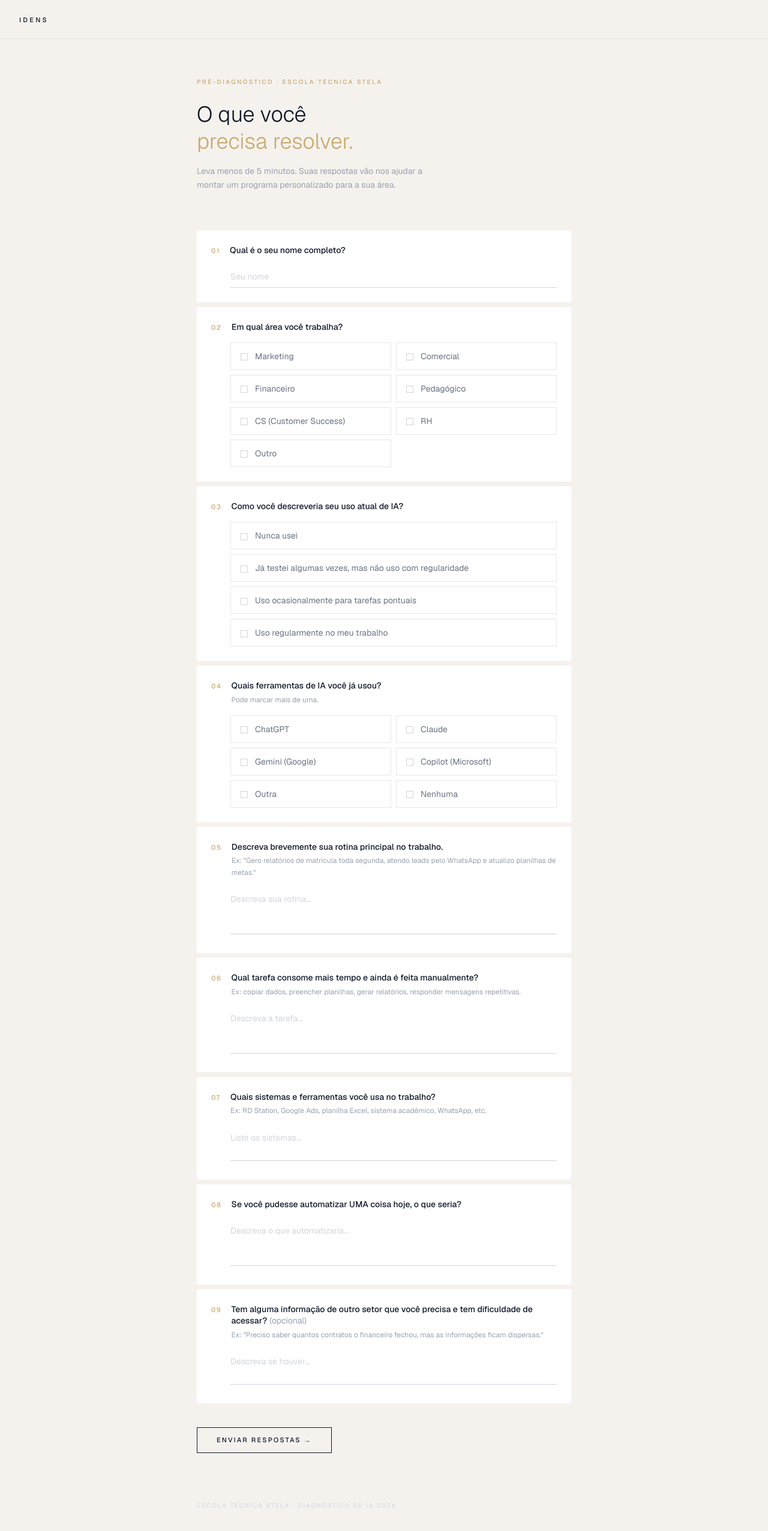
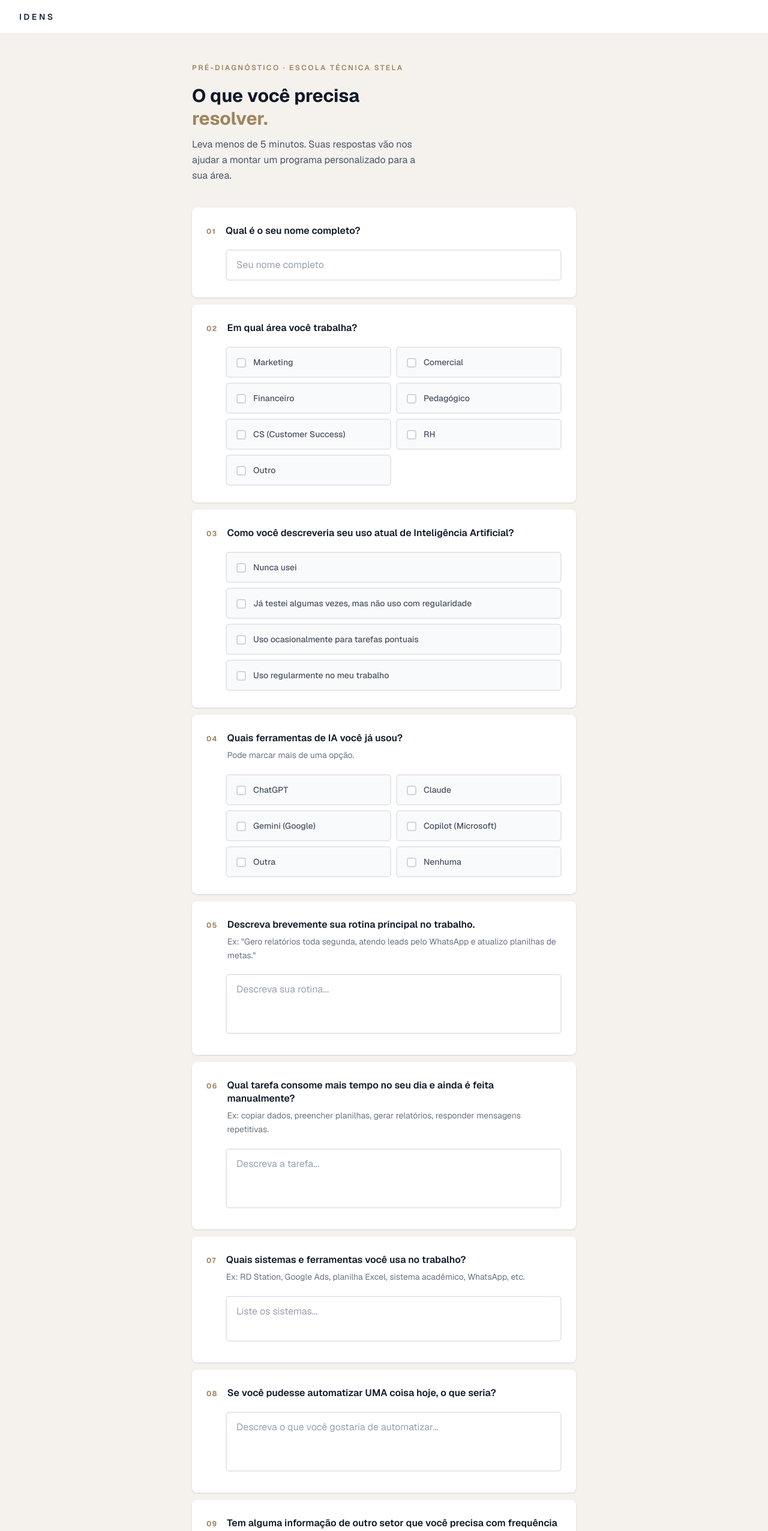
Before and after one commit to flaviamonteiros/form-esc-tec, a Next.js app: page / in a window 1280 px wide. Shown: the top 2553 px of the page at 60% size. Built offline with nearby package versions, Linux system fonts and the light colour scheme.

Commit message:
design: aumenta fonte, melhora contraste e acessibilidade para público leigo
Co-Authored-By: G4 OS <g4os@g4business.com>

```diff
--- a/app/page.tsx
+++ b/app/page.tsx
@@ -43,7 +43,7 @@ const initialForm: FormData = {
 
 function SectionLabel({ children }: { children: React.ReactNode }) {
   return (
-    <p className="text-[10px] tracking-[0.25em] uppercase text-[#C9A96E] font-medium mb-6">
+    <p className="text-xs tracking-[0.2em] uppercase text-[#A0845C] font-semibold mb-5">
       {children}
     </p>
   );
@@ -63,15 +63,15 @@ function Question({
   children: React.ReactNode;
 }) {
   return (
-    <div className="bg-white px-6 py-6 mb-2">
-      <div className="flex gap-4 mb-4">
-        <span className="text-[11px] tracking-[0.15em] text-[#C9A96E] font-medium mt-0.5 shrink-0">{number}</span>
+    <div className="bg-white rounded-lg px-6 py-7 mb-3 shadow-sm">
+      <div className="flex gap-4 mb-5">
+        <span className="text-xs tracking-widest text-[#A0845C] font-bold mt-1 shrink-0">{number}</span>
         <div>
-          <p className="text-sm font-medium text-gray-900 leading-snug">
+          <p className="text-base font-semibold text-gray-900 leading-snug">
             {label}
-            {!required && <span className="text-gray-400 font-normal ml-1">(opcional)</span>}
+            {!required && <span className="text-gray-400 font-normal text-sm ml-1">(opcional)</span>}
           </p>
-          {hint && <p className="text-xs text-gray-400 mt-1 leading-relaxed">{hint}</p>}
+          {hint && <p className="text-sm text-gray-500 mt-1.5 leading-relaxed">{hint}</p>}
         </div>
       </div>
       <div className="pl-8">{children}</div>
@@ -94,19 +94,25 @@ function OptionButton({
     <button
       type="button"
       onClick={onClick}
-      className={`text-left px-4 py-3 text-sm transition-all border ${
+      className={`text-left px-4 py-3.5 text-sm font-medium transition-all rounded-md border-2 ${
         fullWidth ? "w-full" : ""
       } ${
         selected
-          ? "border-[#C9A96E] text-gray-900 bg-[#fdf8f0]"
-          : "border-gray-200 text-gray-500 hover:border-gray-400 hover:text-gray-700"
+          ? "border-[#A0845C] text-gray-900 bg-[#fdf6ed]"
+          : "border-gray-200 text-gray-600 bg-gray-50 hover:border-gray-400 hover:text-gray-900"
       }`}
     >
       <span
-        className={`inline-block w-3 h-3 border mr-3 shrink-0 align-middle transition-colors ${
-          selected ? "border-[#C9A96E] bg-[#C9A96E]" : "border-gray-300"
+        className={`inline-flex items-center justify-center w-4 h-4 rounded-sm border-2 mr-3 shrink-0 align-middle transition-colors ${
+          selected ? "border-[#A0845C] bg-[#A0845C]" : "border-gray-300 bg-white"
         }`}
-      />
+      >
+        {selected && (
+          <svg className="w-2.5 h-2.5 text-white" fill="none" viewBox="0 0 10 8">
+            <path d="M1 4l3 3 5-6" stroke="currentColor" strokeWidth="2" strokeLinecap="round" strokeLinejoin="round" />
+          </svg>
+        )}
+      </span>
       {children}
     </button>
   );
@@ -116,10 +122,12 @@ function TextInput({
   value,
   onChange,
   placeholder,
+  autoFocus,
 }: {
   value: string;
   onChange: (v: string) => void;
   placeholder?: string;
+  autoFocus?: boolean;
 }) {
   return (
     <input
@@ -127,7 +135,8 @@ function TextInput({
       value={value}
       onChange={(e) => onChange(e.target.value)}
       placeholder={placeholder}
-      className="w-full border-b border-gray-300 focus:border-[#C9A96E] px-0 py-2 text-sm text-gray-900 placeholder-gray-300 outline-none transition-colors bg-transparent"
+      autoFocus={autoFocus}
+      className="w-full border-2 border-gray-200 focus:border-[#A0845C] rounded-md px-4 py-3 text-base text-gray-900 placeholder-gray-400 outline-none transition-colors bg-white"
     />
   );
 }
@@ -149,7 +158,7 @@ function TextArea({
       onChange={(e) => onChange(e.target.value)}
       placeholder={placeholder}
       rows={rows}
-      className="w-full border-b border-gray-300 focus:border-[#C9A96E] px-0 py-2 text-sm text-gray-900 placeholder-gray-300 outline-none transition-colors bg-transparent resize-none"
+      className="w-full border-2 border-gray-200 focus:border-[#A0845C] rounded-md px-4 py-3 text-base text-gray-900 placeholder-gray-400 outline-none transition-colors bg-white resize-none"
     />
   );
 }
@@ -216,13 +225,12 @@ export default function Home() {
   if (submitted) {
     return (
       <main className="min-h-screen bg-[#F5F2EE] flex items-center justify-center px-6">
-        <div className="max-w-md w-full">
-          <SectionLabel>Diagnóstico · Escola Técnica Stela</SectionLabel>
-          <h2 className="text-3xl font-light text-gray-900 mb-4 leading-tight">
-            Obrigada,<br />
-            <span className="text-[#C9A96E]">{form.nome.split(" ")[0]}.</span>
+        <div className="max-w-md w-full bg-white rounded-xl p-10 shadow-sm text-center">
+          <div className="text-4xl mb-5">✅</div>
+          <h2 className="text-2xl font-bold text-gray-900 mb-3">
+            Obrigada, {form.nome.split(" ")[0]}!
           </h2>
-          <p className="text-sm text-gray-400 leading-relaxed">
+          <p className="text-base text-gray-600 leading-relaxed">
             Suas respostas foram registradas. Em breve entraremos em contato com o próximo passo.
           </p>
         </div>
@@ -233,29 +241,31 @@ export default function Home() {
   return (
     <main className="min-h-screen bg-[#F5F2EE]">
       {/* Header */}
-      <header className="border-b border-[#E8E3DB] px-8 py-5">
-        <span className="text-[11px] tracking-[0.3em] uppercase text-gray-900 font-medium">Idens</span>
+      <header className="border-b border-[#E5E0D8] bg-white px-8 py-4">
+        <span className="text-sm tracking-[0.25em] uppercase text-gray-800 font-semibold">Idens</span>
       </header>
 
-      <div className="max-w-2xl mx-auto px-6 py-16">
+      <div className="max-w-2xl mx-auto px-4 py-12">
         {/* Hero */}
-        <SectionLabel>Pré-diagnóstico · Escola Técnica Stela</SectionLabel>
-        <h1 className="text-4xl font-light text-gray-900 leading-tight mb-4">
-          O que você<br />
-          <span className="text-[#C9A96E]">precisa resolver.</span>
-        </h1>
-        <p className="text-sm text-gray-400 leading-relaxed mb-16 max-w-sm">
-          Leva menos de 5 minutos. Suas respostas vão nos ajudar a montar um programa personalizado para a sua área.
-        </p>
+        <div className="mb-10">
+          <SectionLabel>Pré-diagnóstico · Escola Técnica Stela</SectionLabel>
+          <h1 className="text-3xl font-bold text-gray-900 leading-tight mb-3">
+            O que você precisa<br />
+            <span className="text-[#A0845C]">resolver.</span>
+          </h1>
+          <p className="text-base text-gray-600 leading-relaxed max-w-sm">
+            Leva menos de 5 minutos. Suas respostas vão nos ajudar a montar um programa personalizado para a sua área.
+          </p>
+        </div>
 
-        <form onSubmit={handleSubmit} className="space-y-0">
+        <form onSubmit={handleSubmit}>
 
           {/* Nome */}
           <Question number="01" label="Qual é o seu nome completo?">
             <TextInput
               value={form.nome}
               onChange={(v) => setForm({ ...form, nome: v })}
-              placeholder="Seu nome"
+              placeholder="Seu nome completo"
             />
           </Question>
 
@@ -273,18 +283,19 @@ export default function Home() {
               ))}
             </div>
             {form.area === "Outro" && (
-              <div className="mt-4">
+              <div className="mt-3">
                 <TextInput
                   value={form.areaOutro}
                   onChange={(v) => setForm({ ...form, areaOutro: v })}
                   placeholder="Qual área?"
+                  autoFocus
                 />
               </div>
             )}
           </Question>
 
           {/* Nível */}
-          <Question number="03" label="Como você descreveria seu uso atual de IA?">
+          <Question number="03" label="Como você descreveria seu uso atual de Inteligência Artificial?">
             <div className="space-y-2">
               {niveis.map((n) => (
                 <OptionButton
@@ -303,7 +314,7 @@ export default function Home() {
           <Question
             number="04"
             label="Quais ferramentas de IA você já usou?"
-            hint="Pode marcar mais de uma."
+            hint="Pode marcar mais de uma opção."
           >
             <div className="grid grid-cols-2 gap-2">
               {ferramentas.map((f) => (
@@ -317,11 +328,12 @@ export default function Home() {
               ))}
             </div>
             {form.ferramentasUsadas.includes("Outra") && (
-              <div className="mt-4">
+              <div className="mt-3">
                 <TextInput
                   value={form.ferramentaOutra}
                   onChange={(v) => setForm({ ...form, ferramentaOutra: v })}
                   placeholder="Qual ferramenta?"
+                  autoFocus
                 />
               </div>
             )}
@@ -331,7 +343,7 @@ export default function Home() {
           <Question
             number="05"
             label="Descreva brevemente sua rotina principal no trabalho."
-            hint={`Ex: "Gero relatórios de matrícula toda segunda, atendo leads pelo WhatsApp e atualizo planilhas de metas."`}
+            hint='Ex: "Gero relatórios toda segunda, atendo leads pelo WhatsApp e atualizo planilhas de metas."'
           >
             <TextArea
               value={form.rotina}
@@ -343,7 +355,7 @@ export default function Home() {
           {/* Tarefa manual */}
           <Question
             number="06"
-            label="Qual tarefa consome mais tempo e ainda é feita manualmente?"
+            label="Qual tarefa consome mais tempo no seu dia e ainda é feita manualmente?"
             hint="Ex: copiar dados, preencher planilhas, gerar relatórios, responder mensagens repetitivas."
           >
             <TextArea
@@ -375,15 +387,15 @@ export default function Home() {
             <TextArea
               value={form.automatizar}
               onChange={(v) => setForm({ ...form, automatizar: v })}
-              placeholder="Descreva o que automatizaria..."
+              placeholder="Descreva o que você gostaria de automatizar..."
             />
           </Question>
 
           {/* Info outro setor */}
           <Question
             number="09"
-            label="Tem alguma informação de outro setor que você precisa e tem dificuldade de acessar?"
-            hint={`Ex: "Preciso saber quantos contratos o financeiro fechou, mas as informações ficam dispersas."`}
+            label="Tem alguma informação de outro setor que você precisa com frequência e tem dificuldade de acessar?"
+            hint='Ex: "Preciso saber quantos contratos o financeiro fechou, mas as informações ficam em lugares diferentes."'
             required={false}
           >
             <TextArea
@@ -395,21 +407,23 @@ export default function Home() {
           </Question>
 
           {/* Submit */}
-          <div className="pt-8 pb-4">
+          <div className="pt-6 pb-4">
             {error && (
-              <p className="text-xs text-red-500 tracking-wide mb-6">{error}</p>
+              <p className="text-sm text-red-600 bg-red-50 border border-red-200 rounded-md px-4 py-3 mb-5">
+                {error}
+              </p>
             )}
             <button
               type="submit"
               disabled={loading}
-              className="border border-gray-900 px-8 py-3 text-[11px] tracking-[0.2em] uppercase font-medium text-gray-900 hover:bg-gray-900 hover:text-white transition-all disabled:opacity-40 disabled:cursor-not-allowed"
+              className="w-full bg-gray-900 hover:bg-[#A0845C] text-white font-semibold text-base py-4 rounded-lg transition-colors disabled:opacity-40 disabled:cursor-not-allowed"
             >
               {loading ? "Enviando..." : "Enviar respostas →"}
             </button>
           </div>
         </form>
 
-        <p className="text-[10px] tracking-[0.2em] uppercase text-gray-300 mt-16 pb-8">
+        <p className="text-xs text-gray-400 text-center mt-10 pb-8">
           Escola Técnica Stela · Diagnóstico de IA 2026
         </p>
       </div>
```
